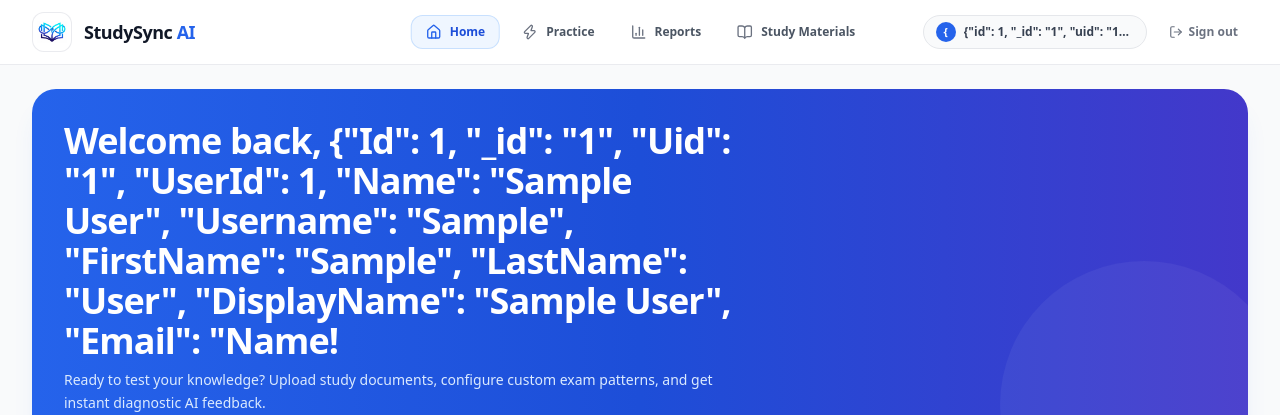
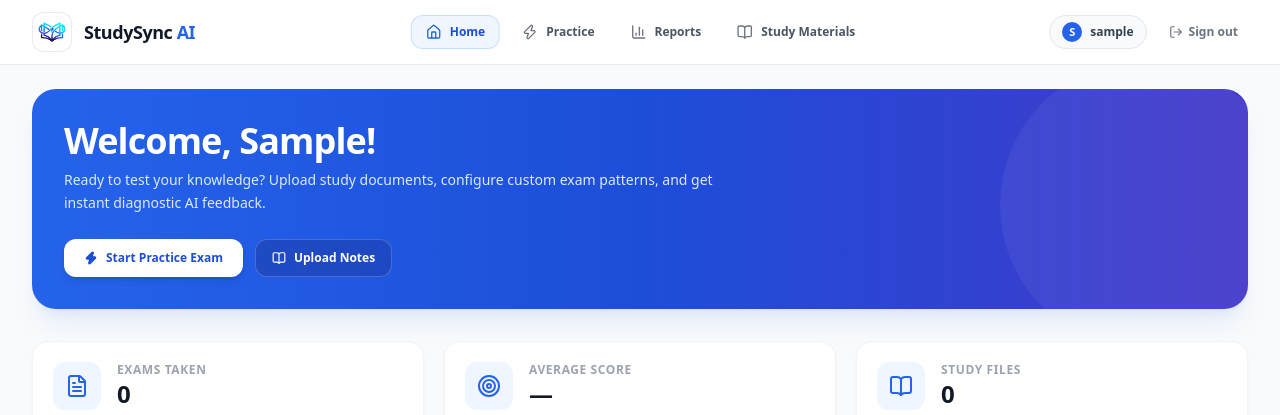
Before and after one commit to VishalDhariwal/ExamSyncAi, a React (Vite) app in the folder Frontend/: page /dashboard in a window 1280 px wide. Shown: the top 415 px of the page. Built offline with nearby package versions, Linux system fonts and the light colour scheme; no server answers; sample sign-in values are in the browser's storage.

Commit message:
Fix user greeting to use first name and distinguish first-time signup from returning login

```diff
--- a/Frontend/src/Pages/Home.jsx
+++ b/Frontend/src/Pages/Home.jsx
@@ -16,7 +16,7 @@ import {
   Clock,
   Trash2,
 } from "lucide-react"
-import { getExamHistory, getDocuments, getSubjects } from "../api/api"
+import { getExamHistory, getDocuments, getSubjects, getMe } from "../api/api"
 import {
   getPendingExams,
   resumePendingExam,
@@ -27,8 +27,21 @@ import {
 
 export default function Home() {
   const navigate = useNavigate()
-  const email = localStorage.getItem("user") || "Student"
-  const studentName = email.split("@")[0]
+
+  const getInitialName = () => {
+    try {
+      const explicit = localStorage.getItem("userName")
+      if (explicit && explicit.trim()) return explicit.trim()
+      const stored = JSON.parse(localStorage.getItem("userData") || "{}")
+      if (stored.full_name && stored.full_name.trim()) return stored.full_name.trim()
+      const email = localStorage.getItem("user") || ""
+      if (email.includes("@")) return email.split("@")[0]
+    } catch (_) {}
+    return "Student"
+  }
+
+  const [studentName, setStudentName] = useState(getInitialName())
+  const [isFirstSignup] = useState(() => localStorage.getItem("isNewUser") === "true")
 
   const [loading, setLoading] = useState(true)
   const [exams, setExams] = useState([])
@@ -42,19 +55,32 @@ export default function Home() {
   }
 
   useEffect(() => {
+    // Consume the first-time signup flag so subsequent logins/visits show "Welcome back"
+    if (localStorage.getItem("isNewUser") === "true") {
+      localStorage.removeItem("isNewUser")
+    }
+
     refreshPending()
     const fetchData = async () => {
       try {
         setLoading(true)
-        const [examsRes, docsRes, subsRes] = await Promise.allSettled([
+        const [examsRes, docsRes, subsRes, meRes] = await Promise.allSettled([
           getExamHistory(),
           getDocuments(),
           getSubjects(),
+          getMe(),
         ])
 
         if (examsRes.status === "fulfilled") setExams(examsRes.value.data || [])
         if (docsRes.status === "fulfilled") setDocuments(docsRes.value.data || [])
         if (subsRes.status === "fulfilled") setSubjects(subsRes.value.data || [])
+        if (meRes.status === "fulfilled" && meRes.value.data) {
+          const profile = meRes.value.data
+          if (profile.full_name && profile.full_name.trim()) {
+            setStudentName(profile.full_name.trim())
+            localStorage.setItem("userName", profile.full_name.trim())
+          }
+        }
       } catch (err) {
         console.error("Failed to load dashboard metrics:", err)
       } finally {
@@ -110,13 +136,16 @@ export default function Home() {
     .sort((a, b) => b[1] - a[1])
     .slice(0, 4)
 
+  const firstName = studentName ? studentName.trim().split(" ")[0] : "Student"
+
   return (
     <div className="w-full space-y-8">
       {/* Welcome Hero Banner */}
       <div className="relative overflow-hidden rounded-3xl bg-gradient-to-r from-blue-600 via-blue-700 to-indigo-700 p-8 text-white shadow-xl shadow-blue-500/10">
         <div className="relative z-10 max-w-2xl">
           <h1 className="text-3xl font-extrabold tracking-tight sm:text-4xl">
-            Welcome back, <span className="capitalize">{studentName}</span>!
+            {isFirstSignup ? "Welcome, " : "Welcome back, "}
+            <span className="capitalize">{firstName}</span>!
           </h1>
           <p className="mt-2 text-sm text-blue-100 leading-relaxed">
             Ready to test your knowledge? Upload study documents, configure custom exam patterns,
--- a/Frontend/src/Pages/Login.jsx
+++ b/Frontend/src/Pages/Login.jsx
@@ -33,6 +33,11 @@ export default function Login() {
       return
     }
 
+    if (isSignup && !fullName.trim()) {
+      setError("Please enter your name.")
+      return
+    }
+
     if (isSignup && password.length < 6) {
       setError("Password must be at least 6 characters.")
       return
@@ -48,17 +53,22 @@ export default function Login() {
           password,
           full_name: fullName.trim() || undefined,
         })
+        localStorage.setItem("isNewUser", "true")
       } else {
         res = await loginUser({
           email: email.trim(),
           password,
         })
+        localStorage.removeItem("isNewUser")
       }
 
       // Store JWT token and user identifier securely
       localStorage.setItem("token", res.data.access_token)
       localStorage.setItem("user", res.data.user.email)
       localStorage.setItem("userData", JSON.stringify(res.data.user))
+      const displayName =
+        res.data.user?.full_name || fullName.trim() || res.data.user?.email.split("@")[0] || "Student"
+      localStorage.setItem("userName", displayName)
 
       navigate("/dashboard")
     } catch (err) {
--- a/Frontend/src/components/Header.jsx
+++ b/Frontend/src/components/Header.jsx
@@ -3,7 +3,20 @@ import { useLocation, useNavigate } from "react-router-dom"
 export default function Header() {
   const location = useLocation()
   const navigate = useNavigate()
-  const email = localStorage.getItem("user") || "Student"
+  const getDisplayName = () => {
+    try {
+      const explicit = localStorage.getItem("userName")
+      if (explicit && explicit.trim()) return explicit.trim()
+      const stored = JSON.parse(localStorage.getItem("userData") || "{}")
+      if (stored.full_name && stored.full_name.trim()) return stored.full_name.trim()
+      const email = localStorage.getItem("user") || ""
+      if (email.includes("@")) return email.split("@")[0]
+    } catch (_) {}
+    return "Student"
+  }
+
+  const email = localStorage.getItem("user") || ""
+  const displayName = getDisplayName()
 
   const getPageTitle = () => {
     switch (location.pathname) {
@@ -29,12 +42,14 @@ export default function Header() {
     localStorage.removeItem("token")
     localStorage.removeItem("user")
     localStorage.removeItem("userData")
+    localStorage.removeItem("userName")
+    localStorage.removeItem("isNewUser")
     localStorage.removeItem("exam")
     localStorage.removeItem("result")
     navigate("/")
   }
 
-  const initial = email.charAt(0).toUpperCase()
+  const initial = displayName.charAt(0).toUpperCase()
 
   return (
     <header className="bg-white border-b border-gray-200/80 px-6 py-3.5 flex items-center justify-between sticky top-0 z-10 shadow-xs">
@@ -44,12 +59,12 @@ export default function Header() {
 
       <div className="flex items-center gap-3">
         {/* User Account Pill */}
-        <div className="flex items-center gap-2 bg-gray-50 border border-gray-200 px-3 py-1.5 rounded-full">
+        <div className="flex items-center gap-2 bg-gray-50 border border-gray-200 px-3 py-1.5 rounded-full" title={email}>
           <div className="w-5 h-5 rounded-full bg-blue-600 text-white font-bold text-[11px] flex items-center justify-center">
             {initial}
           </div>
           <span className="text-xs font-semibold text-gray-700 max-w-[180px] truncate">
-            {email}
+            {displayName}
           </span>
         </div>
 
--- a/Frontend/src/components/Navbar.jsx
+++ b/Frontend/src/components/Navbar.jsx
@@ -6,8 +6,22 @@ import { getEvaluatingExamsApi } from "../api/api"
 export default function Navbar() {
   const location = useLocation()
   const navigate = useNavigate()
-  const email = localStorage.getItem("user") || "Student"
-  const initial = email.charAt(0).toUpperCase()
+
+  const getDisplayName = () => {
+    try {
+      const explicit = localStorage.getItem("userName")
+      if (explicit && explicit.trim()) return explicit.trim()
+      const stored = JSON.parse(localStorage.getItem("userData") || "{}")
+      if (stored.full_name && stored.full_name.trim()) return stored.full_name.trim()
+      const email = localStorage.getItem("user") || ""
+      if (email.includes("@")) return email.split("@")[0]
+    } catch (_) {}
+    return "Student"
+  }
+
+  const email = localStorage.getItem("user") || ""
+  const displayName = getDisplayName()
+  const initial = displayName.charAt(0).toUpperCase()
   const [evaluatingExams, setEvaluatingExams] = useState([])
 
   useEffect(() => {
@@ -59,6 +73,8 @@ export default function Navbar() {
     localStorage.removeItem("token")
     localStorage.removeItem("user")
     localStorage.removeItem("userData")
+    localStorage.removeItem("userName")
+    localStorage.removeItem("isNewUser")
     localStorage.removeItem("exam")
     localStorage.removeItem("result")
     navigate("/")
@@ -120,12 +136,12 @@ export default function Navbar() {
             </Link>
           )}
 
-          <div className="flex items-center gap-2 bg-gray-50 border border-gray-200 px-3 py-1.5 rounded-full">
+          <div className="flex items-center gap-2 bg-gray-50 border border-gray-200 px-3 py-1.5 rounded-full" title={email}>
             <div className="w-5 h-5 rounded-full bg-blue-600 text-white font-bold text-[11px] flex items-center justify-center">
               {initial}
             </div>
             <span className="text-xs font-semibold text-gray-700 max-w-[170px] truncate">
-              {email}
+              {displayName}
             </span>
           </div>
 
```
